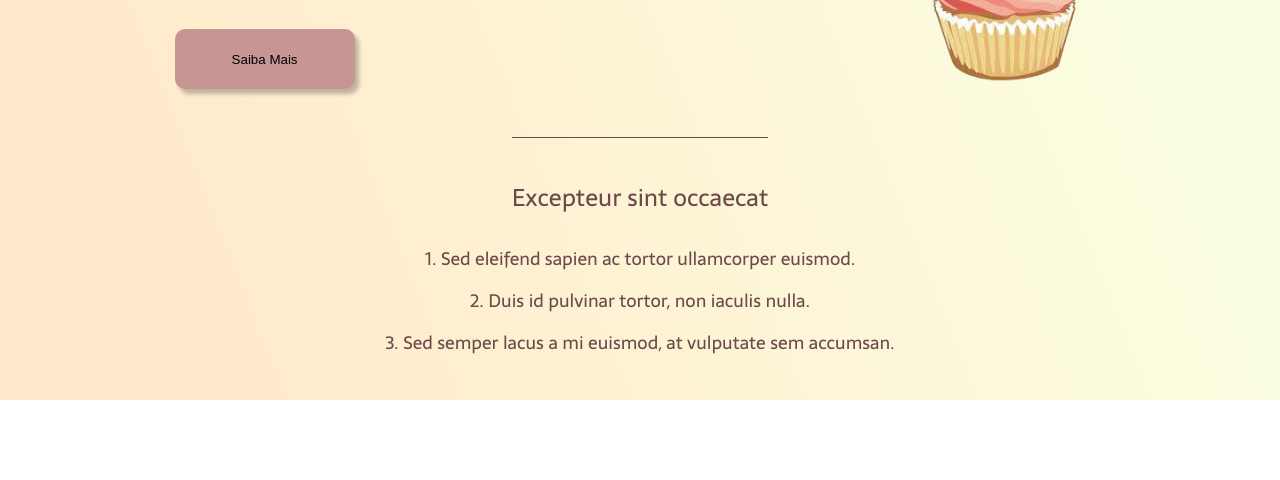
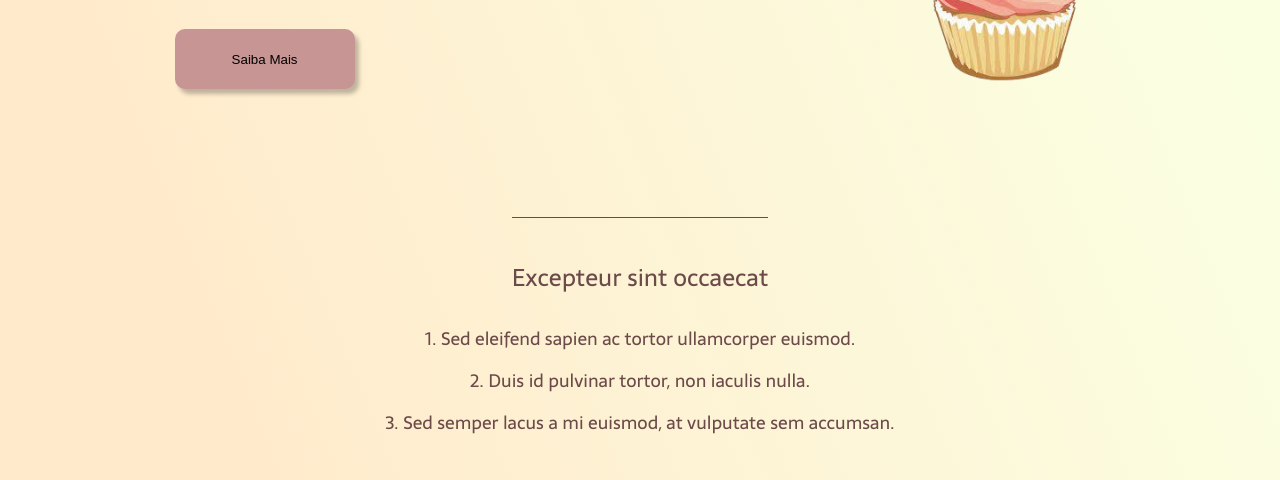
Before and after one commit to anaVitoriaLouro/projeto-landing-page, a plain HTML site: page index.html in a window 1280 px wide. Shown: the part 400-880 px from the top of the page. Before the commit the page ends 800 px from the top, so only its background shows below. Drawn offline with Linux system fonts and the light colour scheme.

Commit message:
alteração na margem superior do conteúdo secundario

```diff
--- a/css/style.css
+++ b/css/style.css
@@ -77,7 +77,7 @@ body {
     flex-direction: column;
     align-items: center;
     gap: 24px;
-    margin-top: 48px;
+    margin-top: 8em;
 }
 
 .conteudo-secundario-titulo {
```
